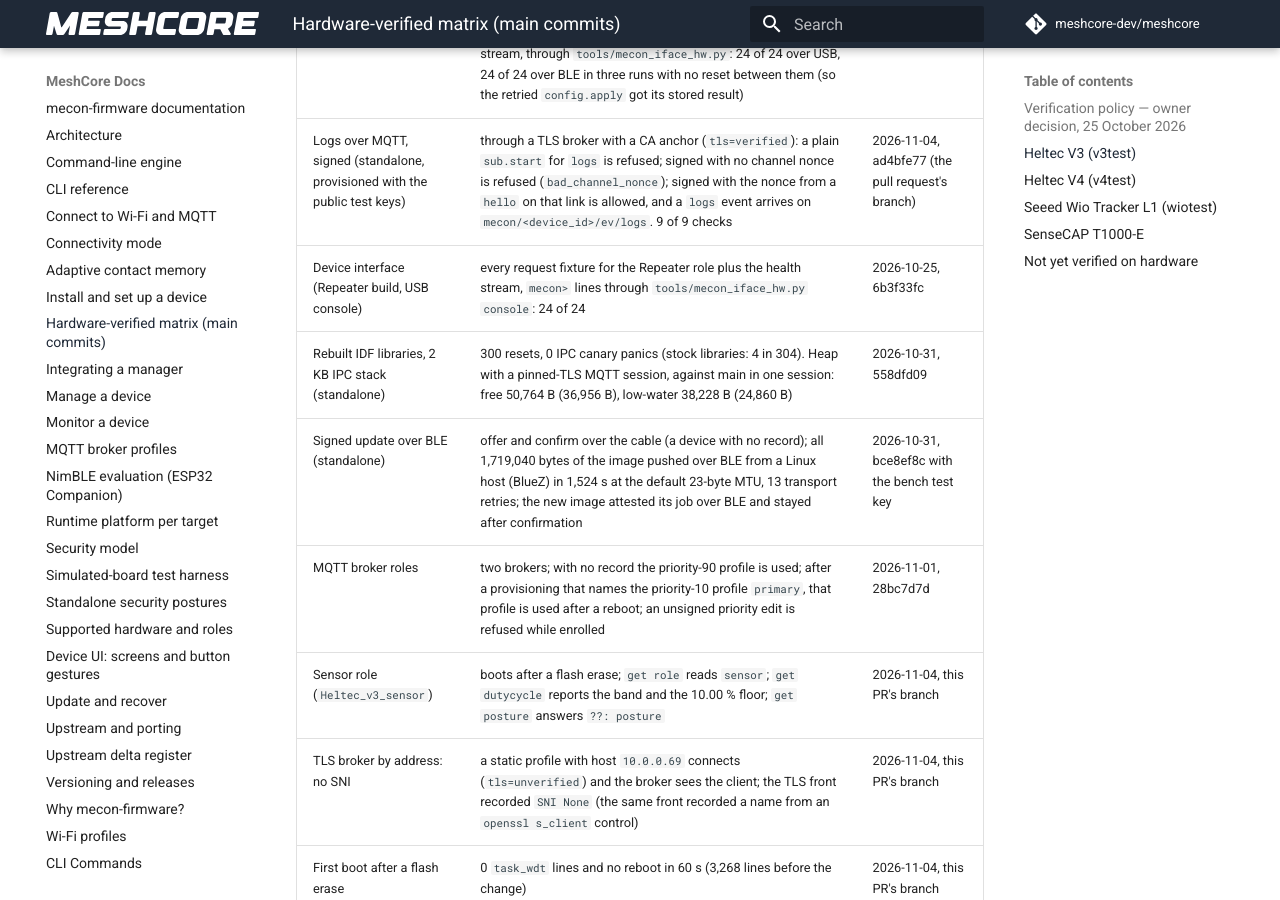
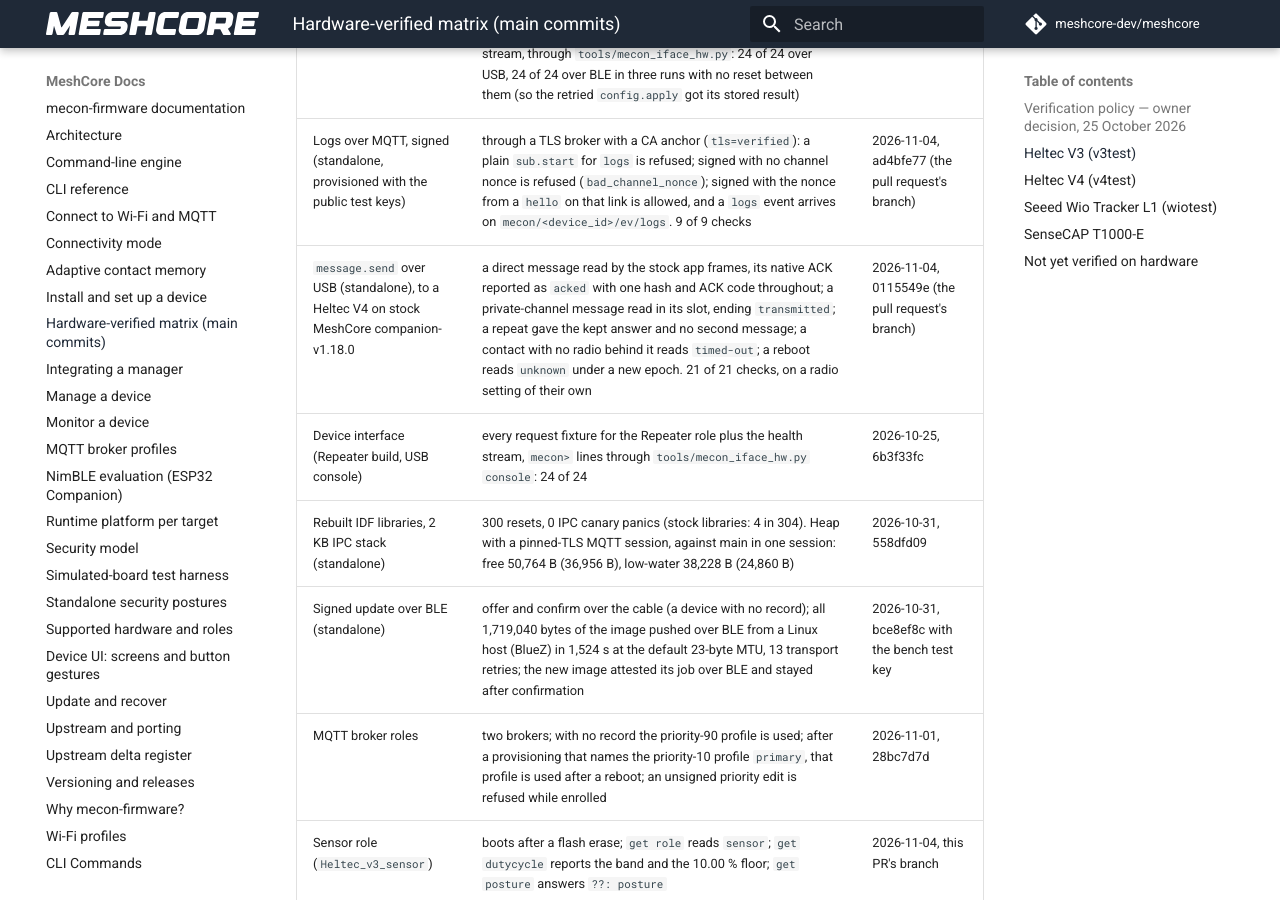
Before and after one commit to hoejriis/mecon-firmware, an MkDocs documentation site: the page built from docs/HARDWARE_VERIFIED.md, in a window 1280 px wide and 900 px high, scrolled down 3146 px. Built offline with MkDocs 1.6.1 and Material for MkDocs 9.7.7, drawn with Linux system fonts in a browser that asks for light colours; comment, search, counter and statistics services are not loaded.

Commit message:
Hardware evidence: message.send to a stock MeshCore receiver
Sender on v3test from this branch, receiver on v4test on upstream
companion-v1.18.0, both on a radio setting of their own so nothing reached the
Oslo mesh. The row names the branch commit rather than a main commit.

Co-Authored-By: Claude Opus 5.5 (1M context) <noreply@anthropic.com>

```diff
--- a/docs/HARDWARE_VERIFIED.md
+++ b/docs/HARDWARE_VERIFIED.md
@@ -48,6 +48,7 @@ broker host (throwaway TLS brokers) and USB host. Dates are UTC; builds are the
 | ESP-IDF 5.3: loop task stack (standalone) | least free since boot (`loop_stack_free`): BLE idle 5,472 B, after a PIN pairing and CLI over BLE 5,424 B, Wi-Fi + TLS MQTT 5,496 B (2.0.17 with the same reporting: 5,492 / 5,476 / 5,540 B) | 2026-10-24, 8c192a4a |
 | Device interface (standalone) | every request fixture of `docs/contract/fixtures/requests.json` plus the health stream, through `tools/mecon_iface_hw.py`: 24 of 24 over USB, 24 of 24 over BLE in three runs with no reset between them (so the retried `config.apply` got its stored result) | 2026-10-24, 9f7b2bb7 |
 | Logs over MQTT, signed (standalone, provisioned with the public test keys) | through a TLS broker with a CA anchor (`tls=verified`): a plain `sub.start` for `logs` is refused; signed with no channel nonce is refused (`bad_channel_nonce`); signed with the nonce from a `hello` on that link is allowed, and a `logs` event arrives on `mecon/<device_id>/ev/logs`. 9 of 9 checks | 2026-11-04, ad4bfe77 (the pull request's branch) |
+| `message.send` over USB (standalone), to a Heltec V4 on stock MeshCore companion-v1.18.0 | a direct message read by the stock app frames, its native ACK reported as `acked` with one hash and ACK code throughout; a private-channel message read in its slot, ending `transmitted`; a repeat gave the kept answer and no second message; a contact with no radio behind it reads `timed-out`; a reboot reads `unknown` under a new epoch. 21 of 21 checks, on a radio setting of their own | 2026-11-04, 0115549e (the pull request's branch) |
 | Device interface (Repeater build, USB console) | every request fixture for the Repeater role plus the health stream, `mecon> ` lines through `tools/mecon_iface_hw.py console`: 24 of 24 | 2026-10-25, 6b3f33fc |
 | Rebuilt IDF libraries, 2 KB IPC stack (standalone) | 300 resets, 0 IPC canary panics (stock libraries: 4 in 304). Heap with a pinned-TLS MQTT session, against main in one session: free 50,764 B (36,956 B), low-water 38,228 B (24,860 B) | 2026-10-31, 558dfd09 |
 | Signed update over BLE (standalone) | offer and confirm over the cable (a device with no record); all 1,719,040 bytes of the image pushed over BLE from a Linux host (BlueZ) in 1,524 s at the default 23-byte MTU, 13 transport retries; the new image attested its job over BLE and stayed after confirmation | 2026-10-31, bce8ef8c with the bench test key |
```
